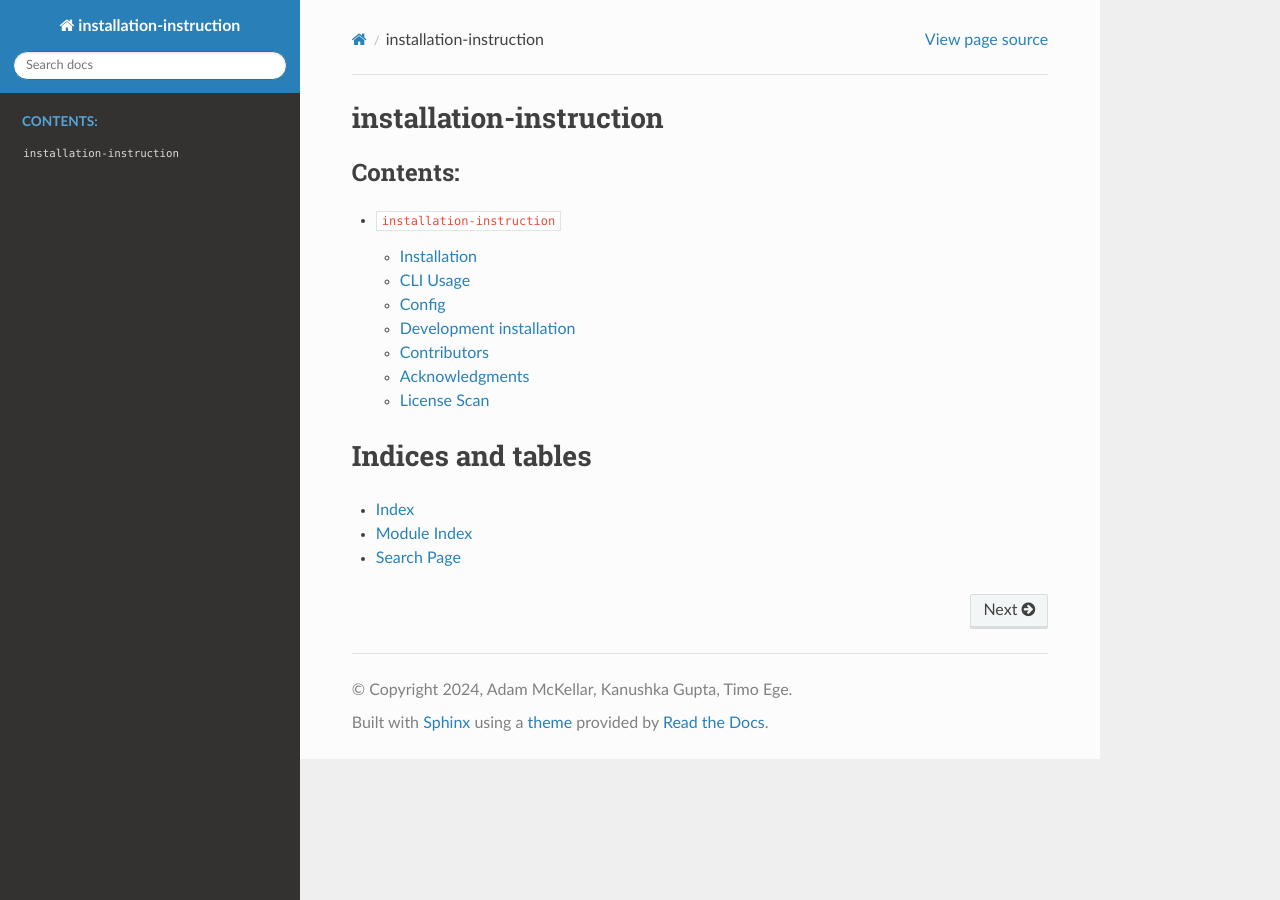
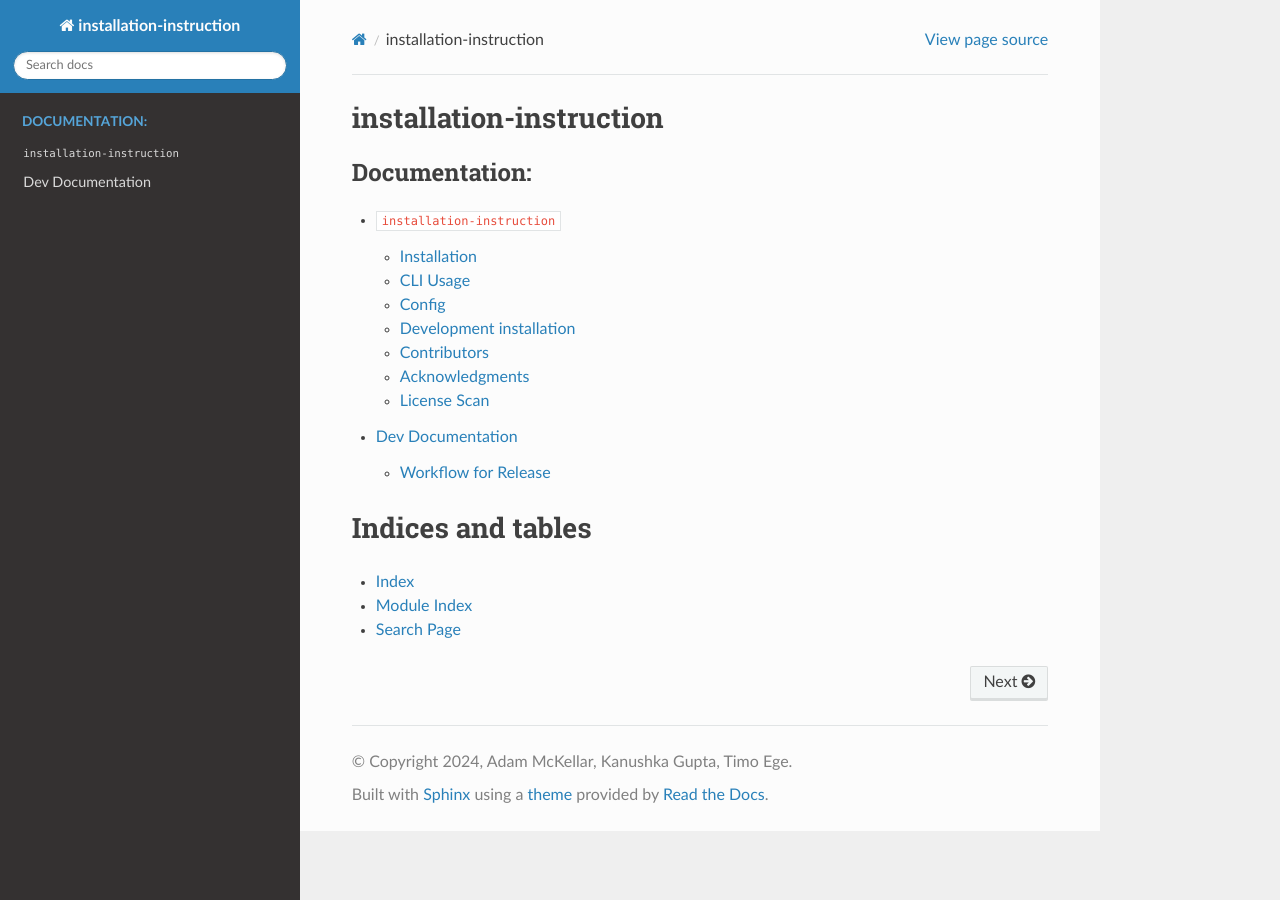
Before and after one commit to instructions-d-installation/installation-instruction, a Sphinx documentation site: the page built from doc/index.rst, in a window 1280 px wide. Built offline with Sphinx 7.4.7 and the Read the Docs theme 2.0.0, drawn with Linux system fonts in a browser that asks for light colours.

Commit message:
Added documentation of steps for release.

```diff
--- /dev/null
+++ b/doc/dev.rst
@@ -0,0 +1,7 @@
+Dev Documentation
+-----------------
+
+.. toctree::
+    :maxdepth: 2
+
+    release_workflow
--- a/doc/index.rst
+++ b/doc/index.rst
@@ -3,9 +3,11 @@ installation-instruction
 
 .. toctree::
    :maxdepth: 2
-   :caption: Contents:
+   :caption: Documentation:
 
    intro
+   dev
+
 
 Indices and tables
 ==================
```
Also changed, not shown: doc/release_workflow.md (added, +10 -0 lines).
